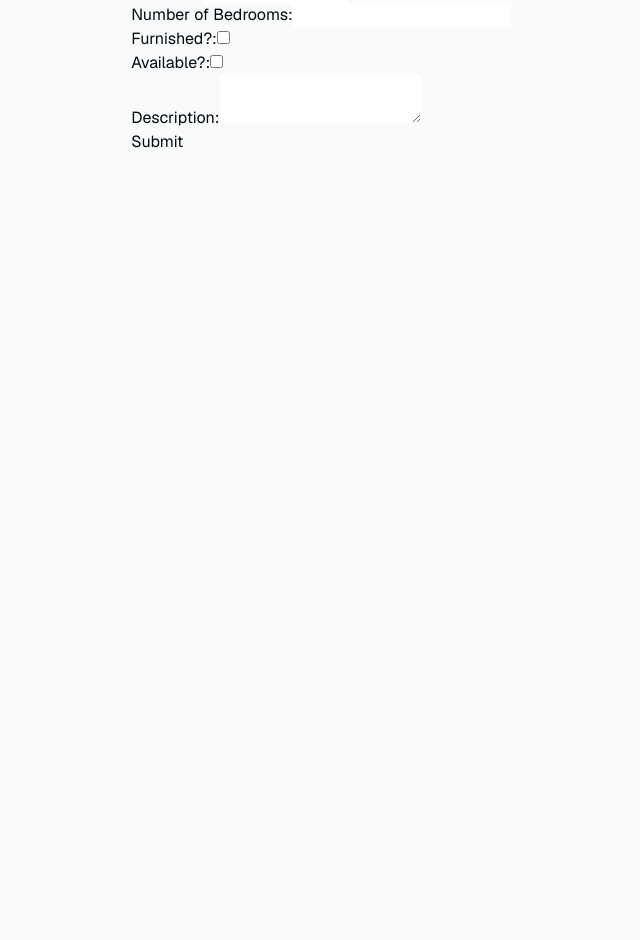
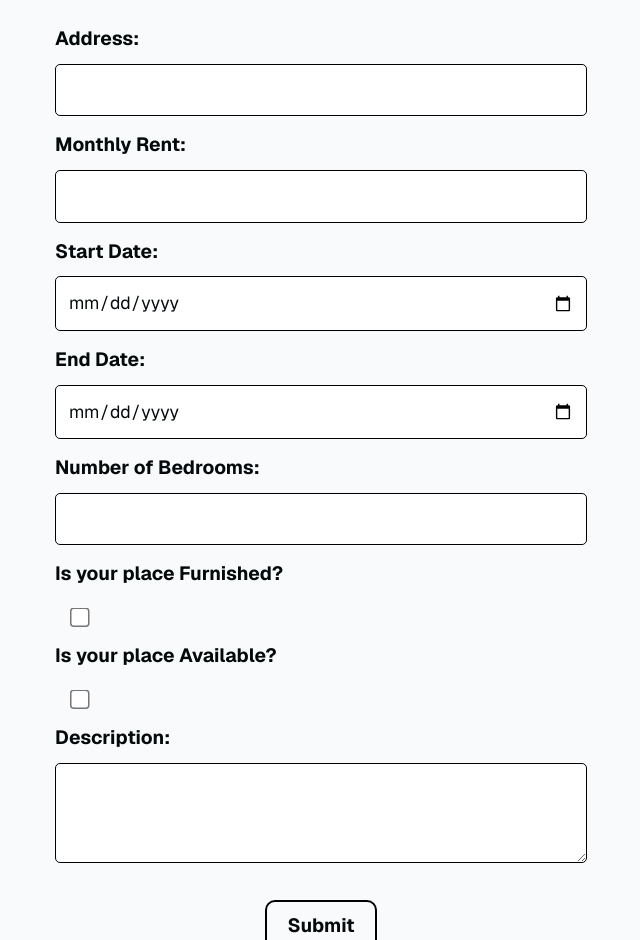
Before and after one commit to Toranian/student-housing-finder, a Next.js app in the folder frontend/: page /createAd in a window 1280 px wide. Shown: the part 121-1061 px from the top of the page, without its empty margins (319-959 px from the left). Before the commit the page ends 800 px from the top, so only its background shows below. Built offline with nearby package versions, Linux system fonts and the light colour scheme; no server answers.

Commit message:
Added styling to createAd page

```diff
--- a/frontend/app/createAd/page.tsx
+++ b/frontend/app/createAd/page.tsx
@@ -5,6 +5,8 @@ import { headers } from "next/headers";
 import { createClient } from "@/utils/supabase/client";
 import { redirect } from "next/navigation";
 import { useEffect, useState } from "react";
+import AuthButton from "@/components/AuthButton";
+import Logo from "@/components/Logo";
 
 const Page = () => {
   const supabase = createClient();
@@ -17,10 +19,8 @@ const Page = () => {
   const [address, setAddress] = useState<string>("");
   const [description, setDescription] = useState<string>("");
   const [numBedrooms, setNumBedrooms] = useState<number | string>("");
-  //const [propertyType, setPropertyType] = useState<string>("");
   const [isFurnished, setIsFurnished] = useState<boolean>(false);
   const [isAvailable, setIsAvailable] = useState<boolean>(false);
-  //const [amenities, setAmenities] = useState<string>("");
 
   useEffect(() => {
     const getData = async () => {
@@ -36,7 +36,6 @@ const Page = () => {
     e.preventDefault();
 
     try {
-      // Upload photos to Supabase Storage
       let photoUrls: string[] = [];
       if (photos) {
         for (let i = 0; i < photos.length; i++) {
@@ -52,7 +51,6 @@ const Page = () => {
         }
       }
 
-      // Insert form data into the database
       const { data, error } = await supabase
         .from("posts") // Replace with your table name
         .insert([
@@ -64,9 +62,7 @@ const Page = () => {
             rent_end: endDate,
             description,
             num_bedrooms: parseInt(numBedrooms as string, 10),
-            //property_type: propertyType,
             is_furnished: isFurnished,
-            //amenities,
             is_available: isAvailable,
           },
         ]);
@@ -76,7 +72,6 @@ const Page = () => {
       }
 
       console.log("Data inserted:", data);
-      // Reset form or show a success message
       setPrice("");
       setPhotos(null);
       setStartDate("");
@@ -84,116 +79,171 @@ const Page = () => {
       setAddress("");
       setDescription("");
       setNumBedrooms("");
-      //setPropertyType("");
       setIsFurnished(false);
-      //setAmenities("");
       setIsAvailable(false);
     } catch (error) {
       console.error("Error inserting data:", error);
     }
   };
+  const inputStyle = {
+    border: "1px solid black",
+    borderRadius: "5px", // Rounded corners
+    padding: "12px", // Increased padding
+    marginBottom: "15px", // Increased margin bottom
+    width: "100%",
+    maxWidth: "90vw", // Maximum width
+    fontSize: "1.1rem", // Increased font size
+  };
+
+  const labelStyle = {
+    display: "block",
+    marginBottom: "10px", // Increased margin bottom
+    fontWeight: "bold",
+    fontSize: "1.2rem", // Increased font size
+  };
+
+  const checkboxStyle = {
+    margin: "15px", // Increased margin right
+    transform: "scale(1.5)", // Scale the checkbox
+    transformOrigin: "bottom left", // Adjust origin if necessary
+  };
 
   return (
     <div>
-      <h1>Create your post</h1>
-      <form onSubmit={handleSubmit}>
-        <div>
-          <label htmlFor="address">Address:</label>
+      <h1
+        style={{
+          fontSize: "2.3rem",
+          fontWeight: "bold",
+          margin: "40px",
+          borderBottom: "1px solid grey",
+          paddingBottom: "10px",
+        }}
+      >
+        Create your housing post
+      </h1>
+      <form
+        onSubmit={handleSubmit}
+        style={{
+          display: "flex",
+          flexDirection: "column",
+          alignItems: "center", // Center align the form items
+        }}
+      >
+        <div style={{ width: "100%", maxWidth: "90vw" }}>
+          <label htmlFor="address" style={labelStyle}>
+            Address:
+          </label>
           <input
             type="text"
             id="address"
             value={address}
             onChange={(e) => setAddress(e.target.value)}
             required
+            style={inputStyle}
           />
         </div>
-        <div>
-          <label htmlFor="price">Monthly Rent:</label>
+        <div style={{ width: "100%", maxWidth: "90vw" }}>
+          <label htmlFor="price" style={labelStyle}>
+            Monthly Rent:
+          </label>
           <input
             type="number"
             id="price"
             value={price}
             onChange={(e) => setPrice(e.target.value)}
             required
+            style={inputStyle}
           />
         </div>
-        <div>
-          <label htmlFor="startDate">Start Date:</label>
+        <div style={{ width: "100%", maxWidth: "90vw" }}>
+          <label htmlFor="startDate" style={labelStyle}>
+            Start Date:
+          </label>
           <input
             type="date"
             id="startDate"
             value={startDate}
             onChange={(e) => setStartDate(e.target.value)}
             required
+            style={inputStyle}
           />
         </div>
-        <div>
-          <label htmlFor="endDate">End Date:</label>
+        <div style={{ width: "100%", maxWidth: "90vw" }}>
+          <label htmlFor="endDate" style={labelStyle}>
+            End Date:
+          </label>
           <input
             type="date"
             id="endDate"
             value={endDate}
             onChange={(e) => setEndDate(e.target.value)}
             required
+            style={inputStyle}
           />
         </div>
-        {/* <div>
-          <label htmlFor="propertyType">Property Type:</label>
-          <textarea
-            id="propertyType"
-            value={propertyType}
-            onChange={(e) => setPropertyType(e.target.value)}
-            required
-          />
-        </div> */}
-        <div>
-          <label htmlFor="numBedrooms">Number of Bedrooms:</label>
+        <div style={{ width: "100%", maxWidth: "90vw" }}>
+          <label htmlFor="numBedrooms" style={labelStyle}>
+            Number of Bedrooms:
+          </label>
           <input
             type="number"
             id="numBedrooms"
             value={numBedrooms}
             onChange={(e) => setNumBedrooms(e.target.value)}
             required
+            style={inputStyle}
           />
         </div>
-        <div>
-          <label htmlFor="isFurnished">Furnished?:</label>
+        <div style={{ width: "100%", maxWidth: "90vw" }}>
+          <label htmlFor="isFurnished" style={labelStyle}>
+            Is your place Furnished?
+          </label>
           <input
             type="checkbox"
             id="isFurnished"
             checked={isFurnished}
             onChange={(e) => setIsFurnished(e.target.checked)}
+            style={checkboxStyle}
           />
         </div>
-        <div>
-          <label htmlFor="isAvailable">Available?:</label>
+        <div style={{ width: "100%", maxWidth: "90vw" }}>
+          <label htmlFor="isAvailable" style={labelStyle}>
+            Is your place Available?
+          </label>
           <input
             type="checkbox"
             id="isAvailable"
             checked={isAvailable}
             onChange={(e) => setIsAvailable(e.target.checked)}
+            style={checkboxStyle}
           />
         </div>
-        {/* <div>
-          <label htmlFor="amenities">Amenities:</label>
-          <textarea
-            id="amenities"
-            value={amenities}
-            onChange={(e) => setAmenities(e.target.value)}
-            required
-          />
-        </div> */}
-        <div>
-          <label htmlFor="description">Description:</label>
+        <div style={{ width: "100%", maxWidth: "90vw" }}>
+          <label htmlFor="description" style={labelStyle}>
+            Description:
+          </label>
           <textarea
             id="description"
             value={description}
             onChange={(e) => setDescription(e.target.value)}
             required
+            style={{ ...inputStyle, height: "100px" }}
           />
         </div>
-
-        <button type="submit">Submit</button>
+        <button
+          type="submit"
+          style={{
+            fontSize: "1.2rem",
+            fontWeight: 700,
+            padding: "10px 20px",
+            border: "2px solid black",
+            borderRadius: "10px",
+            margin: "15px",
+            marginBottom: "30px",
+          }}
+        >
+          Submit
+        </button>
       </form>
     </div>
   );
```
Also changed, not shown: 1 other file (tests, documents, lock files or other folders).
